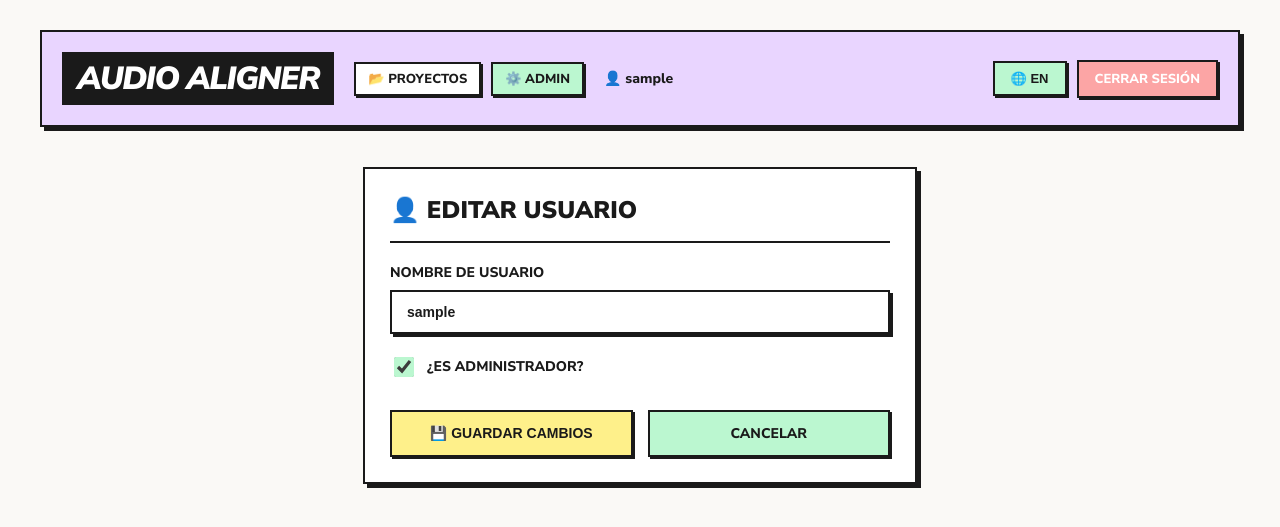
After one commit to placiana/audio-aligner-tool, a Flask app: page /admin/users/1/edit in a window 1280 px wide. The commit adds this page. Shown: the top 527 px of the page. Run offline with Flask 3, Linux system fonts and the light colour scheme; the visitor is signed in with stand-in values (Sample User, id 1); data comes from the database, SQL or seed files in the repository.

Commit message:
db admin

```diff
--- a/app.py
+++ b/app.py
@@ -84,6 +84,17 @@ def login_required(view):
     def wrapped_view(**kwargs):
         if g.user is None:
             return redirect(url_for('login'))
+        return view(**kwargs)
+    return wrapped_view
+
+def admin_required(view):
+    @functools.wraps(view)
+    def wrapped_view(**kwargs):
+        if g.user is None:
+            return redirect(url_for('login'))
+        if not g.user.get('is_admin'):
+            flash('Acceso denegado: Se requieren permisos de administrador.', 'error')
+            return redirect(url_for('dashboard'))
         return view(**kwargs)
     return wrapped_view
 
@@ -483,5 +494,111 @@ def export_json(item_id):
         download_name=download_name
     )
 
+# --- Admin CRUD Routes ---
+
+@app.route('/admin')
+@admin_required
+def admin_dashboard():
+    users = database.list_all_users()
+    projects = database.list_all_projects_admin()
+    items = database.list_all_audio_items_admin()
+    return render_template('admin/dashboard.html', users=users, projects=projects, items=items)
+
+# Users CRUD
+@app.route('/admin/users/<int:user_id>/edit', methods=['GET', 'POST'])
+@admin_required
+def admin_edit_user(user_id):
+    if request.method == 'POST':
+        username = request.form.get('username')
+        is_admin = int(request.form.get('is_admin', 0))
+        if not username:
+            flash('El nombre de usuario es requerido.', 'error')
+        else:
+            database.update_user_admin(user_id, username, is_admin)
+            flash('Usuario actualizado con éxito.', 'success')
+            return redirect(url_for('admin_dashboard'))
+
+    u = database.get_user_by_id(user_id)
+    if not u:
+        flash('Usuario no encontrado.', 'error')
+        return redirect(url_for('admin_dashboard'))
+    return render_template('admin/edit_user.html', user_to_edit=u)
+
+@app.route('/admin/users/<int:user_id>/delete', methods=['POST'])
+@admin_required
+def admin_delete_user(user_id):
+    if user_id == g.user['id']:
+        flash('No puedes eliminarte a ti mismo.', 'error')
+    else:
+        database.delete_user_admin(user_id)
+        flash('Usuario eliminado.', 'success')
+    return redirect(url_for('admin_dashboard'))
+
+# Projects CRUD
+@app.route('/admin/projects/<int:project_id>/edit', methods=['GET', 'POST'])
+@admin_required
+def admin_edit_project(project_id):
+    if request.method == 'POST':
+        name = request.form.get('name')
+        description = request.form.get('description')
+        project_type = request.form.get('type')
+        user_id = int(request.form.get('user_id'))
+
+        if not name:
+            flash('El nombre del proyecto es requerido.', 'error')
+        else:
+            database.update_project_admin(project_id, name, description, project_type, user_id)
+            flash('Proyecto actualizado con éxito.', 'success')
+            return redirect(url_for('admin_dashboard'))
+
+    p = database.get_project_admin(project_id)
+    if not p:
+        flash('Proyecto no encontrado.', 'error')
+        return redirect(url_for('admin_dashboard'))
+    users = database.list_all_users()
+    return render_template('admin/edit_project.html', project_to_edit=p, users=users)
+
+@app.route('/admin/projects/<int:project_id>/delete', methods=['POST'])
+@admin_required
+def admin_delete_project(project_id):
+    database.delete_project_admin(project_id)
+    flash('Proyecto eliminado.', 'success')
+    return redirect(url_for('admin_dashboard'))
+
+# Audio Items CRUD
+@app.route('/admin/audio-items/<int:item_id>/edit', methods=['GET', 'POST'])
+@admin_required
+def admin_edit_audio_item(item_id):
+    if request.method == 'POST':
+        project_id = int(request.form.get('project_id'))
+        audio_path = request.form.get('audio_path')
+        text_path = request.form.get('text_path')
+        state_json = request.form.get('state_json')
+
+        if not audio_path:
+            flash('La ruta del audio es requerida.', 'error')
+        else:
+            try:
+                json.loads(state_json) if state_json else "{}"
+                database.update_audio_item_admin(item_id, project_id, audio_path, text_path, state_json)
+                flash('Pista de audio actualizada con éxito.', 'success')
+                return redirect(url_for('admin_dashboard'))
+            except ValueError:
+                flash('El formato de state_json no es un JSON válido.', 'error')
+
+    item = database.get_audio_item(item_id)
+    if not item:
+        flash('Pista de audio no encontrada.', 'error')
+        return redirect(url_for('admin_dashboard'))
+    projects = database.list_all_projects_admin()
+    return render_template('admin/edit_audio_item.html', item_to_edit=item, projects=projects)
+
+@app.route('/admin/audio-items/<int:item_id>/delete', methods=['POST'])
+@admin_required
+def admin_delete_audio_item(item_id):
+    database.delete_audio_item(item_id)
+    flash('Pista de audio eliminada.', 'success')
+    return redirect(url_for('admin_dashboard'))
+
 if __name__ == '__main__':
     app.run(debug=True, host='0.0.0.0', port=5000)
--- a/database.py
+++ b/database.py
@@ -25,6 +25,7 @@ def init_db():
             id INTEGER PRIMARY KEY AUTOINCREMENT,
             username TEXT UNIQUE NOT NULL,
             password_hash TEXT NOT NULL,
+            is_admin INTEGER NOT NULL DEFAULT 0,
             created_at TIMESTAMP DEFAULT CURRENT_TIMESTAMP
         );
     ''')
@@ -55,6 +56,12 @@ def init_db():
         );
     ''')
 
+    # Check if 'is_admin' column exists in 'users' table (migration for existing database files)
+    cursor.execute("PRAGMA table_info(users);")
+    columns = [row['name'] for row in cursor.fetchall()]
+    if 'is_admin' not in columns:
+        cursor.execute("ALTER TABLE users ADD COLUMN is_admin INTEGER NOT NULL DEFAULT 0;")
+
     # Check if 'type' column exists in 'projects' table (migration for existing database files)
     cursor.execute("PRAGMA table_info(projects);")
     columns = [row['name'] for row in cursor.fetchall()]
@@ -71,9 +78,13 @@ def create_user(username, password):
     cursor = conn.cursor()
     password_hash = generate_password_hash(password)
     try:
+        cursor.execute('SELECT COUNT(*) FROM users')
+        user_count = cursor.fetchone()[0]
+        is_admin = 1 if user_count == 0 else 0
+
         cursor.execute(
-            'INSERT INTO users (username, password_hash) VALUES (?, ?)',
-            (username, password_hash)
+            'INSERT INTO users (username, password_hash, is_admin) VALUES (?, ?, ?)',
+            (username, password_hash, is_admin)
         )
         conn.commit()
         user_id = cursor.lastrowid
@@ -193,3 +204,93 @@ def delete_audio_item(item_id):
     cursor.execute('DELETE FROM audio_items WHERE id = ?', (item_id,))
     conn.commit()
     conn.close()
+
+# --- Admin CRUD Functions ---
+
+def list_all_users():
+    conn = get_db_connection()
+    cursor = conn.cursor()
+    cursor.execute('SELECT id, username, is_admin, created_at FROM users ORDER BY username ASC')
+    users = cursor.fetchall()
+    conn.close()
+    return [dict(u) for u in users]
+
+def update_user_admin(user_id, username, is_admin):
+    conn = get_db_connection()
+    cursor = conn.cursor()
+    cursor.execute(
+        'UPDATE users SET username = ?, is_admin = ? WHERE id = ?',
+        (username, is_admin, user_id)
+    )
+    conn.commit()
+    conn.close()
+
+def delete_user_admin(user_id):
+    conn = get_db_connection()
+    cursor = conn.cursor()
+    cursor.execute('DELETE FROM users WHERE id = ?', (user_id,))
+    conn.commit()
+    conn.close()
+
+def list_all_projects_admin():
+    conn = get_db_connection()
+    cursor = conn.cursor()
+    cursor.execute('''
+        SELECT p.*, u.username as owner_name
+        FROM projects p
+        LEFT JOIN users u ON p.user_id = u.id
+        ORDER BY p.created_at DESC
+    ''')
+    projects = cursor.fetchall()
+    conn.close()
+    return [dict(p) for p in projects]
+
+def update_project_admin(project_id, name, description, project_type, user_id):
+    conn = get_db_connection()
+    cursor = conn.cursor()
+    cursor.execute(
+        'UPDATE projects SET name = ?, description = ?, type = ?, user_id = ? WHERE id = ?',
+        (name, description, project_type, user_id, project_id)
+    )
+    conn.commit()
+    conn.close()
+
+def delete_project_admin(project_id):
+    conn = get_db_connection()
+    cursor = conn.cursor()
+    cursor.execute('DELETE FROM projects WHERE id = ?', (project_id,))
+    conn.commit()
+    conn.close()
+
+def list_all_audio_items_admin():
+    conn = get_db_connection()
+    cursor = conn.cursor()
+    cursor.execute('''
+        SELECT a.*, p.name as project_name
+        FROM audio_items a
+        LEFT JOIN projects p ON a.project_id = p.id
+        ORDER BY a.created_at DESC
+    ''')
+    items = cursor.fetchall()
+    conn.close()
+    return [dict(i) for i in items]
+
+def update_audio_item_admin(item_id, project_id, audio_path, text_path, state_json):
+    conn = get_db_connection()
+    cursor = conn.cursor()
+    cursor.execute(
+        'UPDATE audio_items SET project_id = ?, audio_path = ?, text_path = ?, state_json = ? WHERE id = ?',
+        (project_id, audio_path, text_path, state_json, item_id)
+    )
+    conn.commit()
+    conn.close()
+
+def get_project_admin(project_id):
+    conn = get_db_connection()
+    cursor = conn.cursor()
+    cursor.execute('SELECT * FROM projects WHERE id = ?', (project_id,))
+    project = cursor.fetchone()
+    conn.close()
+    if project:
+        return dict(project)
+    return None
--- /dev/null
+++ b/templates/admin/edit_user.html
@@ -0,0 +1,31 @@
+{% extends 'base.html' %}
+
+{% block title %}Editar Usuario - Admin{% endblock %}
+
+{% block content %}
+<div class="brutalist-card" style="max-width: 500px; margin: 40px auto; background: white; border-radius: 0;">
+    <h2 style="margin-top: 0; font-size: 24px; font-weight: 900; border-bottom: 2.5px solid var(--border-color); padding-bottom: 15px; text-transform: uppercase;">
+        👤 Editar Usuario
+    </h2>
+    <form method="post" style="display: flex; flex-direction: column; gap: 20px;">
+        <div style="display: flex; flex-direction: column; gap: 8px;">
+            <label for="username" style="font-weight: 800; font-size: 14px; text-transform: uppercase;">Nombre de Usuario</label>
+            <input type="text" id="username" name="username" class="brutalist-input" value="{{ user_to_edit.username }}" required>
+        </div>
+
+        <div style="display: flex; gap: 10px; align-items: center;">
+            <input type="checkbox" id="is_admin" name="is_admin" value="1" {% if user_to_edit.is_admin %}checked{% endif %} style="width: 20px; height: 20px; cursor: pointer; accent-color: var(--accent-secondary);">
+            <label for="is_admin" style="font-weight: 800; font-size: 14px; text-transform: uppercase; cursor: pointer;">¿Es Administrador?</label>
+        </div>
+
+        <div style="display: flex; gap: 15px; margin-top: 10px;">
+            <button type="submit" class="brutalist-button" style="flex: 1; box-shadow: 2px 2px 0px var(--border-color);">
+                💾 Guardar Cambios
+            </button>
+            <a href="/admin" class="brutalist-button secondary-btn button-link" style="flex: 1; text-align: center; box-shadow: 2px 2px 0px var(--border-color);">
+                Cancelar
+            </a>
+        </div>
+    </form>
+</div>
+{% endblock %}
--- a/templates/base.html
+++ b/templates/base.html
@@ -21,6 +21,9 @@
                 {% if g.user %}
                 <div id="nav-controls" style="display: flex; gap: 10px; align-items: center;">
                     <a href="/" class="brutalist-button button-link" style="padding: 6px 12px; font-size: 13px; box-shadow: 2px 2px 0px var(--border-color);" data-i18n="projects_nav">📂 Projects</a>
+                    {% if g.user.is_admin %}
+                    <a href="/admin" class="brutalist-button button-link" style="padding: 6px 12px; font-size: 13px; background: var(--accent-secondary); box-shadow: 2px 2px 0px var(--border-color);">⚙️ Admin</a>
+                    {% endif %}
                     <span style="font-weight: 800; font-size: 14px; margin-left: 10px;">👤 {{ g.user.username }}</span>
                 </div>
                 {% endif %}
```
Also changed, not shown: templates/admin/dashboard.html (added, +153 -0 lines), templates/admin/edit_audio_item.html (added, +46 -0 lines), templates/admin/edit_project.html (added, +49 -0 lines).
